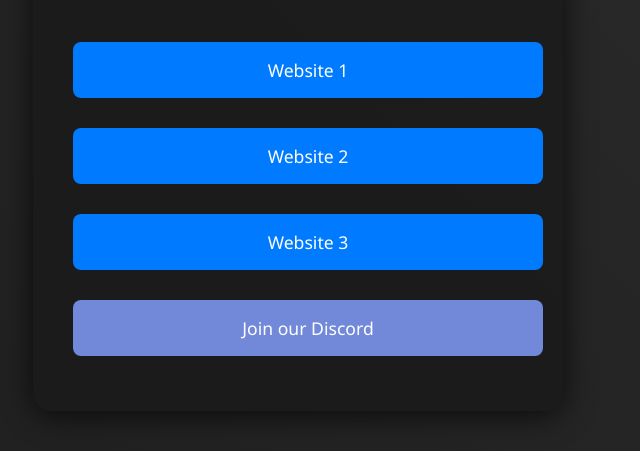
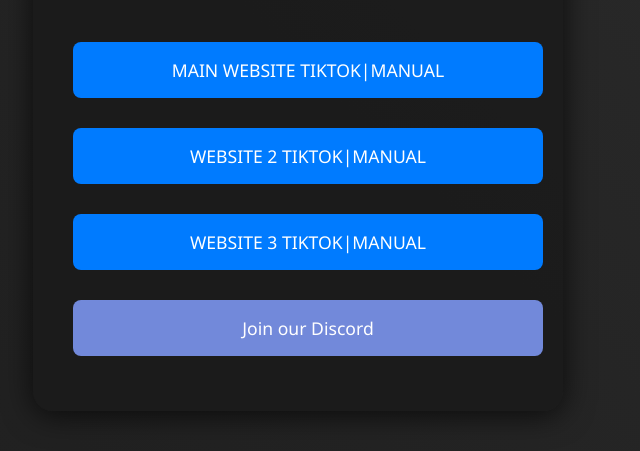
Before and after one commit to WeAreDevs-ops/My-website-, a plain HTML site: page index.html in a window 1280 px wide. Shown: the part 257-708 px from the top of the page, without its empty margins (342-982 px from the left). Drawn offline with Linux system fonts and the light colour scheme.

Commit message:
Update index.html

```diff
--- a/index.html
+++ b/index.html
@@ -96,9 +96,9 @@
 <body>
     <div class="container">
         <h1>OVION GENERATOR</h1>
-        <a href="https://shorturls.fun/e/jtDWscI1WWtQ" class="btn" target="_blank">Website 1</a>
-        <a href="https://shorturl.at/gwogG" class="btn" target="_blank">Website 2</a>
-        <a href="https://is.gd/xXSfJ8" class="btn" target="_blank">Website 3</a>
+        <a href="https://shorturls.fun/e/jtDWscI1WWtQ" class="btn" target="_blank">MAIN WEBSITE TIKTOK|MANUAL</a>
+        <a href="https://shorturl.at/gwogG" class="btn" target="_blank">WEBSITE 2 TIKTOK|MANUAL</a>
+        <a href="https://is.gd/xXSfJ8" class="btn" target="_blank">WEBSITE 3 TIKTOK|MANUAL</a>
         <a href="https://discord.gg/BDwX2k5xre" class="btn discord" target="_blank">Join our Discord</a>
     </div>
 </body>
```
